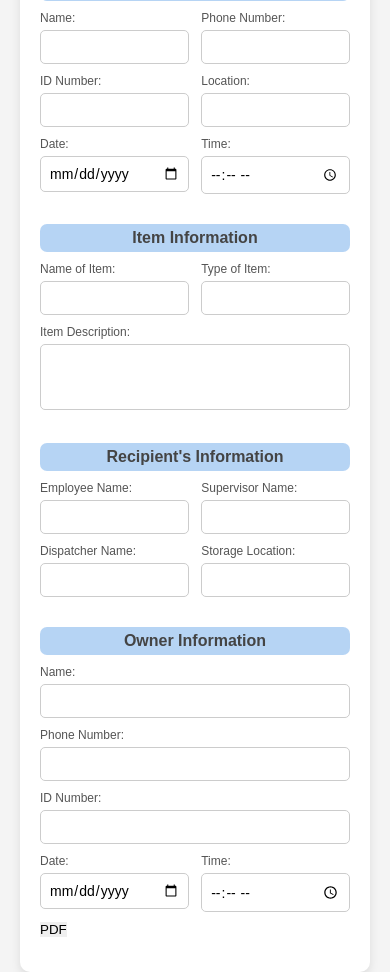
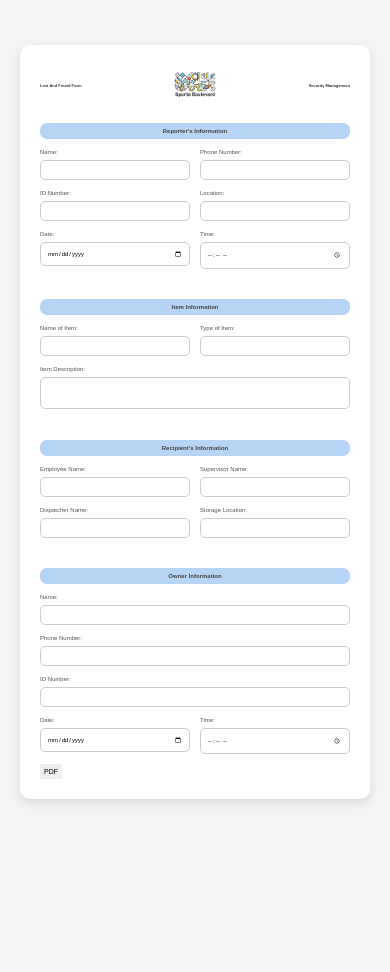
Before and after one commit to vVorTyy/dddd, a plain HTML site: page index.html in a window 390 px wide. After the commit the page ends 844 px from the top, so only its background shows below. Drawn offline with nearby package versions, Linux system fonts and the light colour scheme.

Commit message:
first commit

```diff
--- a/style.css
+++ b/style.css
@@ -25,7 +25,7 @@ body {
     border-radius: 10px;
     box-shadow: 0px 4px 10px rgba(0, 0, 0, 0.1);
     overflow: auto;
-    font-size: 12px; /* تصغير الخط */
+    font-size: 10px; /* تصغير الخط بشكل عام */
 }
 
 /* العناوين */
@@ -33,14 +33,15 @@ h2 {
     text-align: center;
     margin-bottom: 15px;
     color: #333;
-    font-size: 10px;
+    font-size: 8px; /* تصغير حجم العنوان الرئيسي */
     padding-top: 18px;
 }
+
 h3 {
     color: #444;
     margin-top: 20px;
     margin-bottom: 10px;
-    font-size: 16px; /* تصغير حجم العناوين الفرعية */
+    font-size: 12px; /* تصغير حجم العناوين الفرعية */
     background-color: #7ab1eb8b;
     text-align: center;
     border-radius: 7px;
@@ -61,18 +62,18 @@ h3 {
 /* تنسيق الحقول */
 label {
     display: block;
-    font-size: 12px; /* تصغير حجم الخط */
+    font-size: 10px; /* تصغير حجم الخط بشكل عام */
     color: #555;
     margin-bottom: 5px;
 }
 
 input, textarea {
     width: 100%;
-    padding: 8px; /* تصغير حجم الحقول */
+    padding: 6px; /* تصغير حجم الحقول */
     margin-bottom: 10px;
     border: 1px solid #ccc;
     border-radius: 5px;
-    font-size: 14px; /* تصغير الخط */
+    font-size: 10px; /* تصغير الخط بشكل عام */
 }
 
 textarea {
@@ -82,18 +83,19 @@ textarea {
 /* تنسيق الزر */
 button {
     border: #fff;
+    font-size: 10px; /* تصغير حجم الزر */
+    padding: 6px;
 }
 
-.header{
+.header {
     display: flex;
     justify-content: space-between;
     align-items: center;
 }
-.header img{
-    width: 100px;
+
+.header img {
+    width: 90px; /* تصغير الصورة بشكل عام */
 }
-
-
 
 /* إعدادات الطباعة */
 @media print {
@@ -120,3 +122,67 @@ button {
         display: none; /* إخفاء الزر عند الطباعة */
     }
 }
+
+/* استعلامات الوسائط لتصغير الخط في الشاشات الصغيرة */
+@media (max-width: 768px) {
+    .a4-container {
+        width: 100%;
+        height: auto;
+        font-size: 8px; /* تصغير الخط أكثر للشاشات الصغيرة */
+    }
+
+    h2 {
+        font-size: 6px; /* تصغير حجم العنوان الرئيسي */
+    }
+
+    h3 {
+        font-size: 9px; /* تصغير حجم العناوين الفرعية */
+    }
+
+    label, input, textarea {
+        font-size: 8px; /* تصغير الخط في الحقول */
+    }
+
+    .column {
+        width: 100%; /* جعل الأعمدة تأخذ عرض كامل في الشاشات الصغيرة */
+    }
+
+    button {
+        font-size: 9px; /* تصغير حجم الزر */
+        padding: 5px;
+    }
+
+    /* تصغير الصورة في الشاشات الصغيرة */
+    .header img {
+        width: 70px; /* تصغير الصورة بنسبة 30% */
+    }
+}
+
+/* استعلامات الوسائط لتصغير الخط أكثر في الشاشات الأصغر */
+@media (max-width: 480px) {
+    .a4-container {
+        font-size: 6px; /* تصغير الخط أكثر */
+    }
+
+    h2 {
+        font-size: 4px; /* تصغير حجم العنوان الرئيسي أكثر */
+    }
+
+    h3 {
+        font-size: 6px; /* تصغير حجم العناوين الفرعية أكثر */
+    }
+
+    label, input, textarea {
+        font-size: 6px; /* تصغير الخط في الحقول أكثر */
+    }
+
+    button {
+        font-size: 7px; /* تصغير حجم الزر */
+        padding: 4px;
+    }
+
+    /* تصغير الصورة أكثر في الشاشات الأصغر */
+    .header img {
+        width: 50px; /* تصغير الصورة بنسبة 50% */
+    }
+}
```
